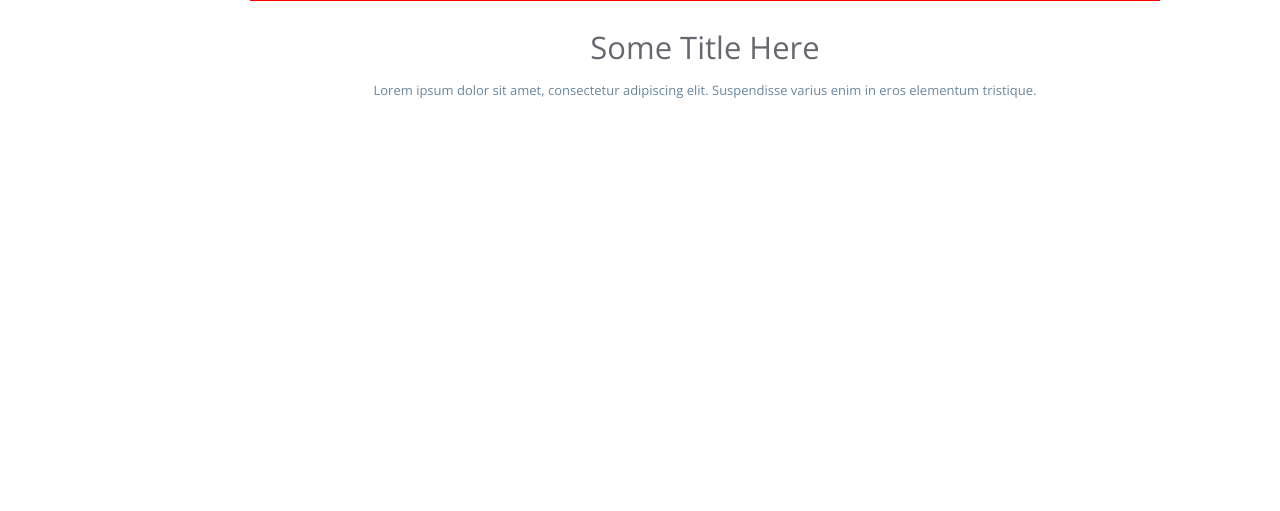
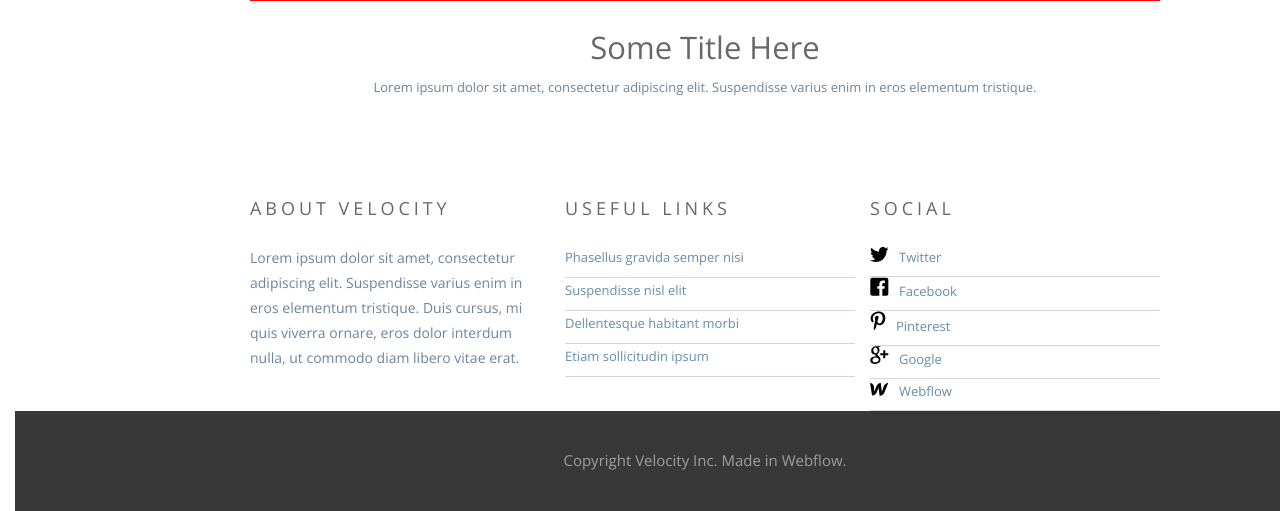
Before and after one commit to greenworker548/Velocity, a plain HTML site: page index.html in a window 1280 px wide. Shown: the part 2969-3480 px from the top of the page. Before the commit the page ends 3172 px from the top, so only its background shows below. Drawn offline with Linux system fonts and the light colour scheme.

Commit message:
fix social block

```diff
--- a/css/style.css
+++ b/css/style.css
@@ -270,7 +270,118 @@ body {
 .option_text {
     margin-bottom: 100px;
     font-size: 13px;
-    line-height: 192%;
     text-align: center;
     color: #6a859c;
 }
+
+/* section main social */
+.wrapper.social {
+    display: flex;
+    justify-content: space-between;
+}
+
+.social_about{
+    max-width: 300px;
+    min-width: 290px;
+}
+
+.about_title {
+    margin-bottom: 25px;
+    font-size: 18px;
+    letter-spacing: 0.22em;
+    text-transform: uppercase;
+    color: #676770;
+}
+
+.about_text {
+    font-size: 14px;
+    line-height: 179%;
+    color: #6a859c;
+}
+
+.social_links {
+    max-width: 300px;
+    min-width: 290px;
+}
+
+.links_title {
+    margin-bottom: 25px;
+    font-size: 18px;
+    letter-spacing: 0.22em;
+    text-transform: uppercase;
+    color: #676770;
+}
+
+.links_item {
+    padding-bottom: 10px;
+    border-bottom: 1px solid #d5d5e0;
+}
+
+.links_item a {
+    font-size: 13px;
+    color: #668cad;
+}
+
+.social_messengers{
+    max-width: 300px;
+    min-width: 290px;
+}
+
+.messengers_title {
+    margin-bottom: 25px;
+    font-size: 18px;
+    letter-spacing: 0.22em;
+    text-transform: uppercase;
+    color: #676770;
+}
+
+.messengers_links li {
+    padding-bottom: 9px;
+    border-bottom: 1px solid #d5d5e0;
+}
+
+.messengers_links li a {
+    font-size: 13px;
+    color: #668cad;
+}
+
+.messengers_item-twitter::before {
+    content: url(../img/icon1.svg);
+    margin-right: 10px;
+}
+
+.messengers_item-facebook::before {
+    content: url(../img/icon2.svg);
+    margin-right: 10px;
+}
+
+.messengers_item-pinterest::before {
+    content: url(../img/icon3.svg);
+    margin-right: 10px;
+}
+
+.messengers_item-google::before {
+    content: url(../img/icon4.svg);
+    margin-right: 10px;
+}
+
+.messengers_item-webflow::before {
+    content: url(../img/icon5.svg);
+    margin-right: 10px;
+}
+
+/* section main footer */
+.footer {
+    height: 100px;
+    background-color: #383838;
+    display: flex;
+    justify-content: center;
+    align-items: center;
+}
+
+.footer_text {
+    font-size: 15px;
+    line-height: 133%;
+    text-align: center;
+    color: #9e9e9e;
+}
--- a/index.html
+++ b/index.html
@@ -87,7 +87,6 @@
                     <button class="button_3">Tab button 3</button>
                 </div>
                 <div class="tab_img">
-
                 </div>
                 <div class="tab_option">
                     <h3 class="option_title">Some Title Here</h3>
@@ -95,6 +94,36 @@
                 </div>
             </div>
         </section>
+        <section class="main_social">
+            <div class="wrapper social">
+                <div class="social_about">
+                    <h4 class="about_title">About velocity</h4>
+                    <p class="about_text">Lorem ipsum dolor sit amet, consectetur adipiscing elit. Suspendisse varius enim in eros elementum tristique. Duis cursus, mi quis viverra ornare, eros dolor interdum nulla, ut commodo diam libero vitae erat.</p>
+                </div>
+                <div class="social_links">
+                    <h4 class="links_title">Useful links</h4>
+                    <ul>
+                        <li class="links_item"><a href="#">Phasellus gravida semper nisi</a></li>
+                        <li class="links_item"><a href="#">Suspendisse nisl elit</a></li>
+                        <li class="links_item"><a href="#">Dellentesque habitant morbi</a></li>
+                        <li class="links_item"><a href="#">Etiam sollicitudin ipsum</a></li>
+                    </ul>
+                </div>
+                <div class="social_messengers">
+                    <h4 class="messengers_title">Social</h4>
+                    <ul class="messengers_links">
+                        <li class="messengers_item-twitter"><a href="#">Twitter</a></li>
+                        <li class="messengers_item-facebook"><a href="#">Facebook</a></li>
+                        <li class="messengers_item-pinterest"><a href="#">Pinterest</a></li>
+                        <li class="messengers_item-google"><a href="#">Google</a></li>
+                        <li class="messengers_item-webflow"><a href="#">Webflow</a></li>
+                    </ul>
+                </div>
+            </div>
+        </section>
     </main>
+    <footer class="footer">
+        <p class="footer_text">Copyright Velocity Inc. Made in Webflow.</p>
+    </footer>
 </body>
 </html>
```
Also changed, not shown: img/icon1.svg (added), img/icon2.svg (added), img/icon3.svg (added), img/icon4.svg (added), img/icon5.svg (added).
